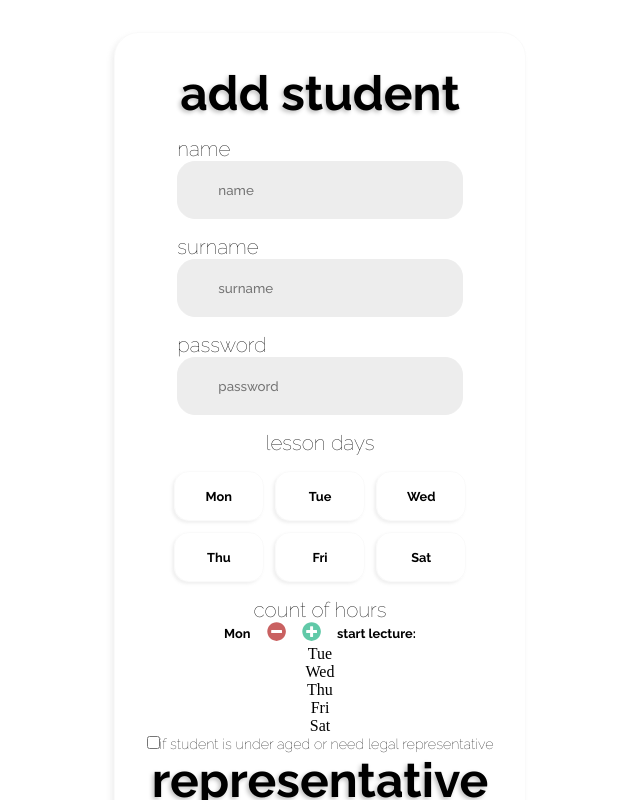
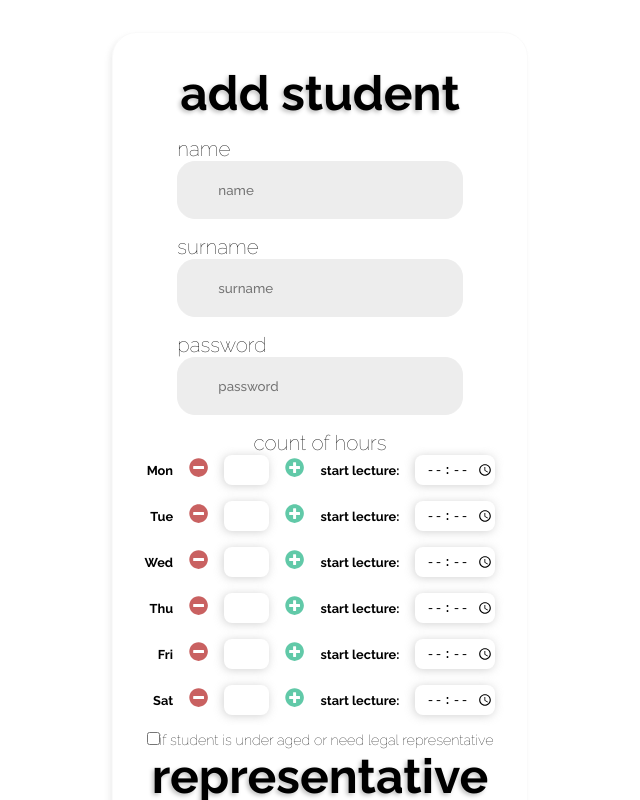
Before and after one commit to 3n0wd3n/Bachelor-Thesis, a Next.js app in the folder BT-master(nextjs)/app/: page /dashboard in a window 1280 px wide. Both pictures are taken after a click on the icon 63 px from the left and 365 px from the top of the page. Shown: the top 800 px of the page, without its empty margins (320-960 px from the left). Built offline with nearby package versions, Linux system fonts and the light colour scheme.

Commit message:
admin add update

```diff
--- a/BT-master(nextjs)/app/components/Admin/AdminAddPage.js
+++ b/BT-master(nextjs)/app/components/Admin/AdminAddPage.js
@@ -1,7 +1,7 @@
 import React from 'react'
 import { FaMinusCircle, FaPlusCircle } from 'react-icons/fa'
 import { FontsHeaderBold, FontsThin, FontsBold } from '../CommonStyles'
-import { AdminLessonsContainer, AdminLesson, AdminCustonFontThin, AdminCustonFontBold, AdminRowDays, AdminDayItem, AdminDaysContainer, AdminLabel, AdminInputStyled, AdminButtonContainer, AdminFormContainer, AddBackButton, AdminAddContainer } from './AdminAddPage.style'
+import { AdminLessonCountContainer, AdminLessonCountInput, AdminLessonTimeInput,AdminLessonsContainer, AdminLesson, AdminCustomFontThin, AdminCustomFontBold, AdminRowDays, AdminDayItem, AdminDaysContainer, AdminLabel, AdminInputStyled, AdminButtonContainer, AdminFormContainer, AddBackButton, AdminAddContainer } from './AdminAddPage.style'
 export default function AddPage({setAddPage}) {
   const styleMinus = { color: "#C96161", fontSize: "1.2em", cursor: "pointer" };
   const stylePlus = { color: "#61C9A8", fontSize: "1.2em", cursor: "pointer" };
@@ -22,38 +22,87 @@ export default function AddPage({setAddPage}) {
           <AdminLabel><FontsThin>password</FontsThin></AdminLabel>
           <AdminInputStyled type="password" placeholder="password"></AdminInputStyled>
         </AdminButtonContainer>
-        <AdminLabel><FontsThin>lesson days</FontsThin></AdminLabel>
+        {/* <AdminLabel><FontsThin>lesson days</FontsThin></AdminLabel>
         <AdminDaysContainer>
           <AdminRowDays>
-            <AdminDayItem><AdminCustonFontBold>Mon</AdminCustonFontBold></AdminDayItem>
-            <AdminDayItem><AdminCustonFontBold>Tue</AdminCustonFontBold></AdminDayItem>
-            <AdminDayItem><AdminCustonFontBold>Wed</AdminCustonFontBold></AdminDayItem>
+            <AdminDayItem><AdminCustomFontBold>Mon</AdminCustomFontBold></AdminDayItem>
+            <AdminDayItem><AdminCustomFontBold>Tue</AdminCustomFontBold></AdminDayItem>
+            <AdminDayItem><AdminCustomFontBold>Wed</AdminCustomFontBold></AdminDayItem>
           </AdminRowDays>
           <AdminRowDays>
-            <AdminDayItem><AdminCustonFontBold>Thu</AdminCustonFontBold></AdminDayItem>
-            <AdminDayItem><AdminCustonFontBold>Fri</AdminCustonFontBold></AdminDayItem>
-            <AdminDayItem><AdminCustonFontBold>Sat</AdminCustonFontBold></AdminDayItem>
+            <AdminDayItem><AdminCustomFontBold>Thu</AdminCustomFontBold></AdminDayItem>
+            <AdminDayItem><AdminCustomFontBold>Fri</AdminCustomFontBold></AdminDayItem>
+            <AdminDayItem><AdminCustomFontBold>Sat</AdminCustomFontBold></AdminDayItem>
           </AdminRowDays>
-        </AdminDaysContainer>
+        </AdminDaysContainer> */}
         <AdminLabel><FontsThin>count of hours</FontsThin></AdminLabel>
         <AdminLessonsContainer>
           <AdminLesson>
-              <span><AdminCustonFontBold>Mon</AdminCustonFontBold></span>
-              <span><FaMinusCircle style={styleMinus} /></span>
-              <span><FaPlusCircle style={stylePlus} /></span>
-              <span><AdminCustonFontBold>start lecture: </AdminCustonFontBold></span>
+              <span><AdminCustomFontBold>Mon</AdminCustomFontBold></span>
+              <AdminLessonCountContainer>
+                <span><FaMinusCircle style={styleMinus} /></span>
+                <AdminLessonCountInput type="number" ></AdminLessonCountInput>
+                <span><FaPlusCircle style={stylePlus} /></span>
+              </AdminLessonCountContainer>
+              <span><AdminCustomFontBold>start lecture: </AdminCustomFontBold></span>
+              <AdminLessonTimeInput type="time" ></AdminLessonTimeInput>
           </AdminLesson>
-          <AdminLesson>Tue</AdminLesson>
-          <AdminLesson>Wed</AdminLesson>
-          <AdminLesson>Thu</AdminLesson>
-          <AdminLesson>Fri</AdminLesson>
-          <AdminLesson>Sat</AdminLesson>
+          <AdminLesson>
+              <span><AdminCustomFontBold>Tue</AdminCustomFontBold></span>
+              <AdminLessonCountContainer>
+                <span><FaMinusCircle style={styleMinus} /></span>
+                <AdminLessonCountInput type="number" ></AdminLessonCountInput>
+                <span><FaPlusCircle style={stylePlus} /></span>
+              </AdminLessonCountContainer>
+              <span><AdminCustomFontBold>start lecture: </AdminCustomFontBold></span>
+              <AdminLessonTimeInput type="time" ></AdminLessonTimeInput>
+          </AdminLesson>
+          <AdminLesson>
+              <span><AdminCustomFontBold>Wed</AdminCustomFontBold></span>
+              <AdminLessonCountContainer>
+                <span><FaMinusCircle style={styleMinus} /></span>
+                <AdminLessonCountInput type="number" ></AdminLessonCountInput>
+                <span><FaPlusCircle style={stylePlus} /></span>
+              </AdminLessonCountContainer>
+              <span><AdminCustomFontBold>start lecture: </AdminCustomFontBold></span>
+              <AdminLessonTimeInput type="time" ></AdminLessonTimeInput>
+          </AdminLesson>
+          <AdminLesson>
+              <span><AdminCustomFontBold>Thu</AdminCustomFontBold></span>
+              <AdminLessonCountContainer>
+                <span><FaMinusCircle style={styleMinus} /></span>
+                <AdminLessonCountInput type="number" ></AdminLessonCountInput>
+                <span><FaPlusCircle style={stylePlus} /></span>
+              </AdminLessonCountContainer>
+              <span><AdminCustomFontBold>start lecture: </AdminCustomFontBold></span>
+              <AdminLessonTimeInput type="time" ></AdminLessonTimeInput>
+          </AdminLesson>
+          <AdminLesson>
+              <span><AdminCustomFontBold>Fri</AdminCustomFontBold></span>
+              <AdminLessonCountContainer>
+                <span><FaMinusCircle style={styleMinus} /></span>
+                <AdminLessonCountInput type="number" ></AdminLessonCountInput>
+                <span><FaPlusCircle style={stylePlus} /></span>
+              </AdminLessonCountContainer>
+              <span><AdminCustomFontBold>start lecture: </AdminCustomFontBold></span>
+              <AdminLessonTimeInput type="time" ></AdminLessonTimeInput>
+          </AdminLesson>
+          <AdminLesson>
+              <span><AdminCustomFontBold>Sat</AdminCustomFontBold></span>
+              <AdminLessonCountContainer>
+                <span><FaMinusCircle style={styleMinus} /></span>
+                <AdminLessonCountInput type="number" ></AdminLessonCountInput>
+                <span><FaPlusCircle style={stylePlus} /></span>
+              </AdminLessonCountContainer>
+              <span><AdminCustomFontBold>start lecture: </AdminCustomFontBold></span>
+              <AdminLessonTimeInput type="time" ></AdminLessonTimeInput>
+          </AdminLesson>
         </AdminLessonsContainer>
         <div>
-              <AdminCustonFontThin>
+              <AdminCustomFontThin>
                 <AdminInputStyled type="checkbox" id="under-age" name="under-age" value="" />
-                <AdminLabel for="under-age">if student is under aged or need legal representative</AdminLabel>
-              </AdminCustonFontThin>
+                <AdminLabel htmlFor="under-age">if student is under aged or need legal representative</AdminLabel>
+              </AdminCustomFontThin>
         </div>
         <FontsHeaderBold>representative</FontsHeaderBold>
         <AdminButtonContainer>
--- a/BT-master(nextjs)/app/components/Admin/AdminAddPage.style.js
+++ b/BT-master(nextjs)/app/components/Admin/AdminAddPage.style.js
@@ -42,6 +42,9 @@ export const AdminFormContainer = styled.form`
     :hover{
         box-shadow: -5px 5px 7px rgba(155, 155, 155, 0.3);
     }
+    @media (max-width: 700px) {
+        padding: 1em;
+    }
 `;
 
 export const AdminButtonContainer = styled(LoginButtonContainer)`
@@ -62,7 +65,7 @@ export const AdminDaysContainer = styled.div`
     align-items: center;
     flex-direction: column;
     margin-top: 1em;
-    gap: 0.7em
+    gap: 0.7em;
 `;
 
 export const AdminDayItem = styled.div`
@@ -76,7 +79,7 @@ export const AdminDayItem = styled.div`
     transition: 0.7s;
     // background-color: #EDEDED;
     border: 1px solid rgba(155, 155, 155, 0.05);
-    box-shadow: -2px 2px 3px rgba(155, 155, 155, 0.15);
+    box-shadow: -2px 2px 3px rgba(155, 155, 155, 0.35);
     :hover{
         color: white;
         background-color: #A9A9A9;
@@ -90,19 +93,21 @@ export const AdminRowDays = styled.div`
     gap: 0.7em;
 `;
 
-export const AdminCustonFontBold = styled(FontsBold)`
+export const AdminCustomFontBold = styled(FontsBold)`
     font-size: 0.8em;
 `;
 
-export const AdminCustonFontThin = styled(FontsThin)`
+export const AdminCustomFontThin = styled(FontsThin)`
     font-size: 0.9em;
 `;
 
 export const AdminLessonsContainer = styled.div`
     display: flex;
     justify-content: center;
-    align-items: center;
+    align-items: flex-end;
     flex-direction: column;
+    gap: 1em;
+    margin: 0em 0em 1em 0em;
 `;
 
 export const AdminLesson = styled.div`
@@ -111,4 +116,34 @@ export const AdminLesson = styled.div`
     align-items: center;
     flex-direction: row;
     gap: 1em;
+    @media (max-width: 700px) {
+        gap: 0.5em;
+        flex-direction: column;
+        box-shadow: -1px 1px 10px rgba(155, 155, 155, 0.45);
+        padding: 1em 2em 1em 2em;
+        border-radius: 15px;
+    }
 `;
+
+export const AdminLessonCountContainer = styled.div`
+    display: flex;
+    justify-content: center;
+    align-items: center;
+    gap: 1em;
+`;
+
+export const AdminLessonCountInput = styled.input`
+    box-shadow: -1px 1px 10px rgba(155, 155, 155, 0.45);
+    padding-left: 10px;
+    width: 45px;
+    height: 30px;
+    border-radius: 8px;
+`;
+
+export const AdminLessonTimeInput = styled(AdminLessonCountInput)`
+    box-shadow: -1px 1px 10px rgba(155, 155, 155, 0.45);
+    padding-left: 10px;
+    width: 80px;
+    height: 30px;
+    border-radius: 8px;
+`;
```
